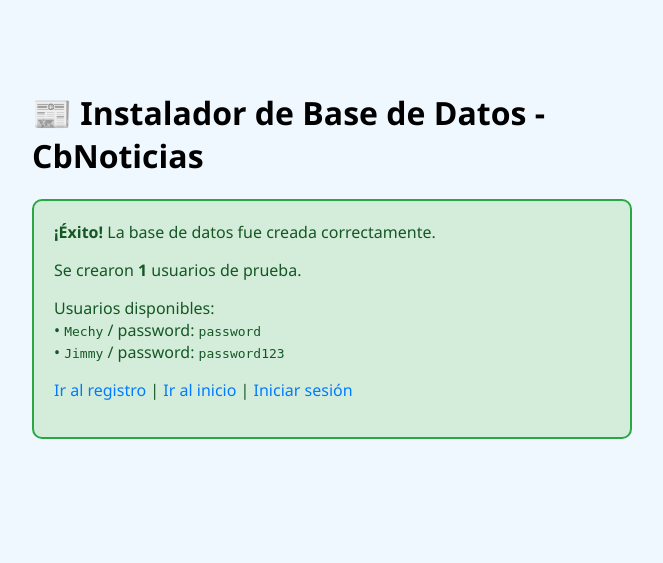
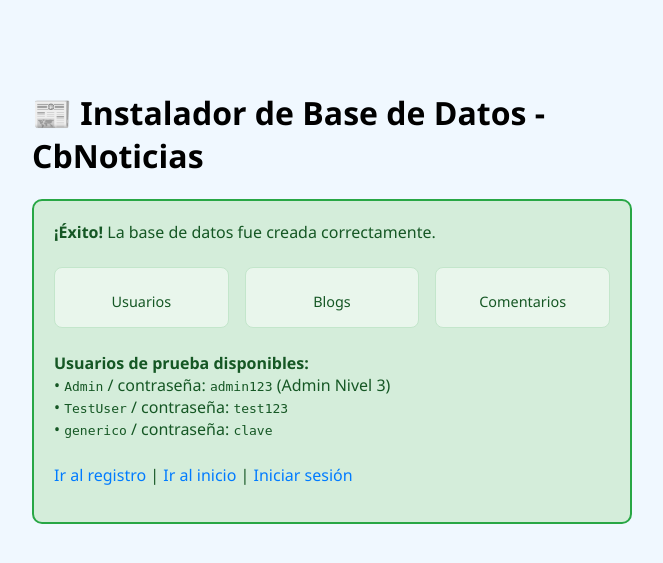
Before and after one commit to gaelcool/cbBlogs, a PHP site: page /install.php in a window 1280 px wide. Shown: the top 563 px of the page, without its empty margins (308-971 px from the left). Run offline with PHP 8.4, Linux system fonts and the light colour scheme; the visitor is signed in with stand-in values (Sample User, id 1).

Commit message:
justTryingTOMoveFolders

```diff
--- a/blog_post.php
+++ b/blog_post.php
@@ -309,7 +309,7 @@
                 </header>
                 <div class="blog-image-container" style="display: flex; justify-content: center; margin: 1rem 0;">
                        <?php if (!empty($postImg['file_path'])): ?>
-                                <img src="data/blog_media/<?php echo htmlEscape($postImg['file_path']); ?>"
+                                <img src="img/blog_media/<?php echo htmlEscape($postImg['file_path']); ?>"
                                      alt="Blog Image"
                                      style="width: 700px; height: 500px; object-fit: cover; border-radius: 8px;">
                             <?php endif; ?>
--- a/data/init.sql
+++ b/data/init.sql
@@ -389,7 +389,7 @@
      'Mirando hacia el cosmos infinito, nos damos cuenta de lo pequeños que somos. La ciencia ficción nos prepara para un futuro entre las estrellas...',
      'Ciencia Ficción',
      datetime('2024-11-25 12:45:00'),
-     'uploads/stars_journey.jpg'),
+        'img/blog_media/stars_journey.jpg'),
 
     ('Mundos de Fantasía',
      'La magia en la literatura moderna',
@@ -397,7 +397,7 @@
      'Los mundos fantásticos nos enseñan más sobre nuestra realidad de lo que imaginamos. La magia existe en cada página que leemos...',
      'Fantasía',
      datetime('2024-12-01 09:20:00'),
-     'uploads/fantasy_world.png');
+     'img/blog_media/fantasy_world.jpg');
 
 -- Comments showcasing community engagement
 INSERT INTO comment (created_at, user_id_C, grade, text, post_id)
--- a/install.php
+++ b/install.php
@@ -8,12 +8,12 @@
     $database = getDatabasePath();
 
     $error = '';
-    $count = 0;
+    $counts = ['users' => 0, 'posts' => 0, 'comments' => 0];
 
     // Read the SQL file
     $sqlFile = $root . '/data/init.sql';
     if (!file_exists($sqlFile)) {
-        return array(0, "Error: No se encontró el archivo SQL en $sqlFile");
+        return array($counts, "Error: No se encontró el archivo SQL en $sqlFile");
     }
 
     $sqlContent = file_get_contents($sqlFile);
@@ -34,11 +34,8 @@
             $result = $pdo->exec($sql);
             if ($result === false) {
                 $errorInfo = $pdo->errorInfo();
-                // Ignore "table already exists" errors if we want to be idempotent,
-                // but init.sql has DROP TABLE IF EXISTS, so we should report real errors.
-                // However, let's just capture the error.
                 $error = 'No se pudo ejecutar SQL: ' . print_r($errorInfo, true);
-                break; // Stop on first error
+                break;
             }
         } catch (Exception $e) {
             $error = 'Error al ejecutar SQL: ' . $e->getMessage();
@@ -46,20 +43,32 @@
         }
     }
 
-    // Count created users if no error
+    // Count created data if no error
     if (!$error) {
         try {
-            $sql = "SELECT COUNT(*) AS c FROM user";
-            $stmt = $pdo->query($sql);
+            // Count users
+            $stmt = $pdo->query("SELECT COUNT(*) FROM user");
             if ($stmt) {
-                $count = $stmt->fetchColumn();
+                $counts['users'] = $stmt->fetchColumn();
+            }
+
+            // Count posts
+            $stmt = $pdo->query("SELECT COUNT(*) FROM post");
+            if ($stmt) {
+                $counts['posts'] = $stmt->fetchColumn();
+            }
+
+            // Count comments
+            $stmt = $pdo->query("SELECT COUNT(*) FROM comment");
+            if ($stmt) {
+                $counts['comments'] = $stmt->fetchColumn();
             }
         } catch (Exception $e) {
-            $error = 'Error al contar usuarios: ' . $e->getMessage();
+            $error = 'Error al contar datos: ' . $e->getMessage();
         }
     }
 
-    return array($count, $error);
+    return array($counts, $error);
 }
 
 session_start();
@@ -67,32 +76,30 @@
 // Process installation when form is submitted
 if ($_SERVER['REQUEST_METHOD'] === 'POST')
 {
-    list($_SESSION['count'], $_SESSION['error']) = installDatabase();
+    list($_SESSION['counts'], $_SESSION['error']) = installDatabase();
 
-    // Redirect to same page to prevent resubmission
     header('Location: ' . $_SERVER['REQUEST_URI']);
     exit();
 }
 
 // Check if we just completed an installation
 $attempted = false;
-$count = 0;
+$counts = ['users' => 0, 'posts' => 0, 'comments' => 0];
 $error = '';
 
-if (isset($_SESSION['count']) || isset($_SESSION['error']))
+if (isset($_SESSION['counts']) || isset($_SESSION['error']))
 {
     $attempted = true;
-    $count = $_SESSION['count'] ?? 0;
+    $counts = $_SESSION['counts'] ?? ['users' => 0, 'posts' => 0, 'comments' => 0];
     $error = $_SESSION['error'] ?? '';
 
-    // Clear session variables after displaying
-    unset($_SESSION['count']);
+    unset($_SESSION['counts']);
     unset($_SESSION['error']);
 }
 
 ?>
 <!DOCTYPE html>
-<html lang="en">
+<html lang="es">
 <head>
     <meta charset="UTF-8">
     <meta name="viewport" content="width=device-width, initial-scale=1.0">
@@ -120,6 +127,29 @@
             border: 2px solid #dc3545;
             color: #721c24;
         }
+        .stats {
+            display: grid;
+            grid-template-columns: repeat(3, 1fr);
+            gap: 1rem;
+            margin: 1.5rem 0;
+        }
+        .stat-box {
+            background: rgba(255, 255, 255, 0.5);
+            padding: 1rem;
+            border-radius: 8px;
+            text-align: center;
+            border: 1px solid #c3e6cb;
+        }
+        .stat-number {
+            font-size: 2rem;
+            font-weight: bold;
+            color: #28a745;
+        }
+        .stat-label {
+            font-size: 0.9rem;
+            color: #155724;
+            margin-top: 0.5rem;
+        }
         button {
             background: #007bff;
             color: white;
@@ -128,10 +158,6 @@
             border-radius: 5px;
             cursor: pointer;
             font-size: 16px;
-        }
-        button:hover {
-            background: #0056b3;
-            color: white;
         }
         a {
             color: #007bff;
@@ -153,25 +179,42 @@
         <?php else: ?>
             <div class="success box">
                 <strong>¡Éxito!</strong> La base de datos fue creada correctamente.
-                <p>Se crearon <strong><?php echo $count ?></strong> usuarios de prueba.</p>
+
+                <div class="stats">
+                    <div class="stat-box">
+                        <div class="stat-number"><?php echo $counts['users']; ?></div>
+                        <div class="stat-label">Usuarios</div>
+                    </div>
+                    <div class="stat-box">
+                        <div class="stat-number"><?php echo $counts['posts']; ?></div>
+                        <div class="stat-label">Blogs</div>
+                    </div>
+                    <div class="stat-box">
+                        <div class="stat-number"><?php echo $counts['comments']; ?></div>
+                        <div class="stat-label">Comentarios</div>
+                    </div>
+                </div>
+
                 <p>
-                    Usuarios disponibles:<br>
-                    • <code>Mechy</code> / password: <code>password</code><br>
-                    • <code>Jimmy</code> / password: <code>password123</code>
+                    <strong>Usuarios de prueba disponibles:</strong><br>
+                    • <code>Admin</code> / contraseña: <code>admin123</code> (Admin Nivel 3)<br>
+                    • <code>TestUser</code> / contraseña: <code>test123</code><br>
+                    • <code>generico</code> / contraseña: <code>clave</code>
                 </p>
-                <p>
-                    <a href="registrar.php">Ir al registro</a> |
-                    <a href="index.php">Ir al inicio</a> |
-                    <a href="login.php">Iniciar sesión</a>
+                <p style="margin-top: 1.5rem;">
+                    <a href="registrar.php"> Ir al registro</a> |
+                    <a href="index.php"> Ir al inicio</a> |
+                    <a href="login.php"> Iniciar sesión</a>
                 </p>
             </div>
         <?php endif ?>
     <?php else: ?>
         <div class="box" style="background: white; border: 2px solid #007bff;">
-            <p>Este instalador creará la base de datos SQLite con usuarios, comentarios y blogs de prueba.</p>
-            <p><strong>|⚠️ Esto es solo para desarrolladores.⚠️|</strong></p>
+            <p>Este instalador creará la base de datos SQLite con usuarios, blogs y comentarios de prueba.</p>
+            <p><strong>⚠️ ADVERTENCIA: Esto eliminará todos los datos existentes y creará tablas nuevas.</strong></p>
+            <p>Este proceso es solo para desarrollo/testing.</p>
             <form method="post">
-                <button type="submit" name="install">Instalar Base de Datos</button>
+                <button type="submit" name="install">🚀 Instalar Base de Datos</button>
             </form>
         </div>
     <?php endif ?>
```
